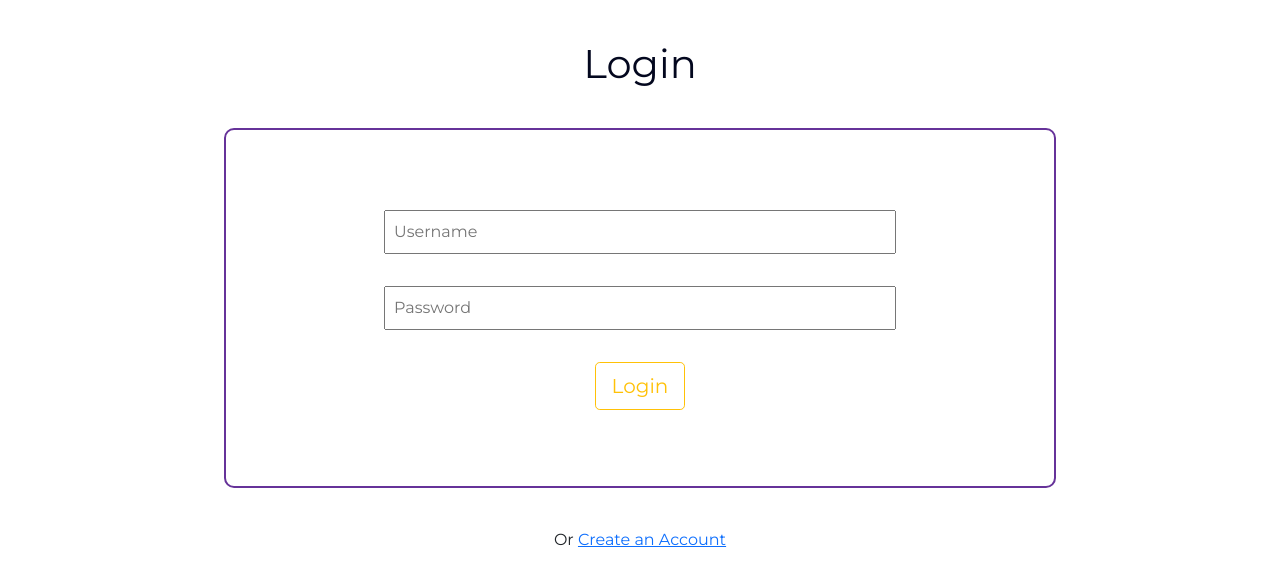
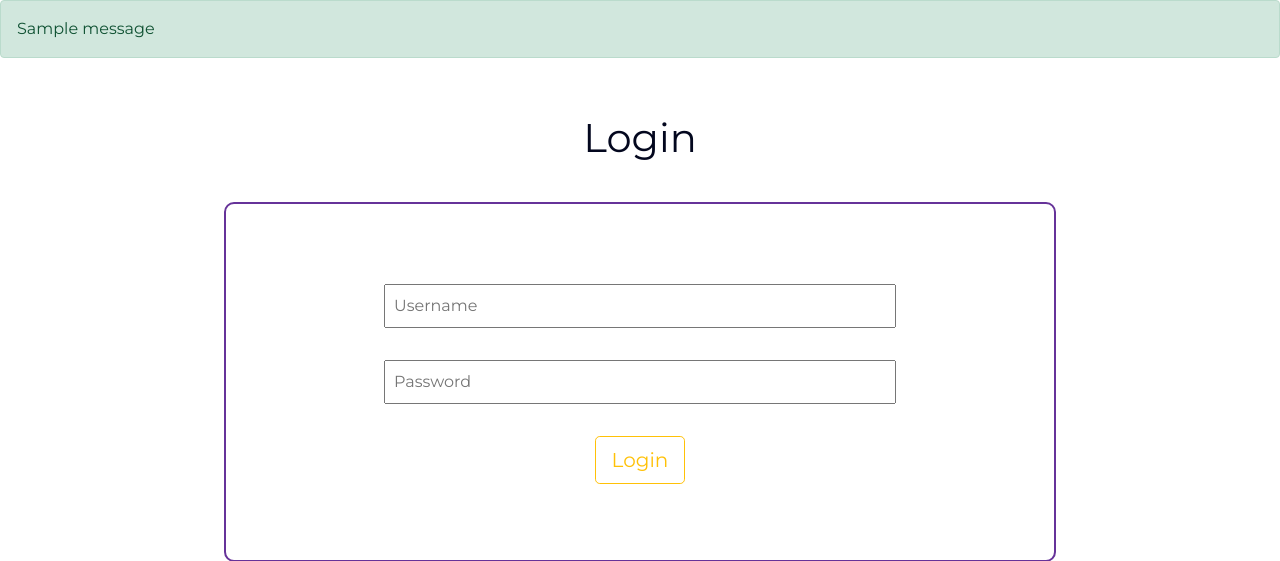
Before and after one commit to jmarcantony/Quizzer, a Flask app: page /login in a window 1280 px wide. Shown: the part 96-657 px from the top of the page. Run offline with Flask 2, Linux system fonts and the light colour scheme; tables that the repository leaves empty hold one stand-in row (values such as "Sample post"); one stand-in notice (Sample message) is shown; some web fonts are replaced.

Commit message:
Add flash messages on login route

```diff
--- a/main.py
+++ b/main.py
@@ -4,7 +4,8 @@ from werkzeug.security import generate_password_hash, check_password_hash
 from flask import Flask, render_template, request, redirect, url_for, flash
 from flask_login import login_required, logout_user, current_user, login_user, LoginManager, UserMixin
 
-# Meta Variables
+
+# META VARIABLES
 app = Flask(__name__)
 app.config['SQLALCHEMY_DATABASE_URI'] = 'sqlite:///quizzer.db'
 app.config['SQLALCHEMY_TRACK_MODIFICATIONS'] = False
@@ -14,7 +15,8 @@ login_manager = LoginManager()
 login_manager.init_app(app)
 year = datetime.date.today().year
 
-# Database Tables
+
+# DATABASE TABLES
 class Quiz(db.Model):
     id = db.Column(db.Integer, primary_key=True)
     name = db.Column(db.String(50), unique=False, nullable=False)
@@ -23,55 +25,65 @@ class Quiz(db.Model):
     total_questions = db.Column(db.Integer, unique=False, nullable=False)
     questions = db.Column(db.PickleType, unique=False, nullable=False)
 
+
 class User(UserMixin, db.Model):
     id = db.Column(db.Integer, primary_key=True)
     username = db.Column(db.String(100))
     password = db.Column(db.String(100))
 
+
 db.create_all()
 
-# Authentication
+
+# AUTHENTICATION
 @login_manager.user_loader
 def load_user(user_id):
     if user_id is not None:
         return User.query.get(user_id)
     return None
 
+
 @login_manager.unauthorized_handler
 def unauthorized():
     return render_template("unautharized.html", year=year)
 
-# Routes
+
+# ROUTES
 @app.route("/")
 def home():
     is_logged_in = current_user.is_authenticated
     return render_template("index.html", year=year, logged_in=is_logged_in)
 
+
 @app.route("/login", methods=["GET", "POST"])
 def login_page():
     if current_user.is_authenticated:
         return redirect(url_for("dashboard"))
+
     if request.method == "GET":
         return render_template("login.html", year=year)
     else:
         username = request.form["username"]
         password = request.form["password"]
         user = User.query.filter_by(username=username).first()
+
+        # Check if user exists and credentials are valid
         if user:
-            real_password = user.password
-            if check_password_hash(real_password, password):
+            if check_password_hash(user.password, password):
                 login_user(user)
                 return redirect(url_for("dashboard"))
-            else:
-                return render_template("login.html", error="Invalid Username or Password", year=year)
-        else:
-            return render_template("login.html", error="Invalid Username or Password", year=year)
+
+        # Redirect to login_page if user does not exist or credentials are invalid
+        flash("Invalid Username or Password", "danger")
+        return redirect(url_for('login_page'))
+
 
 @app.route("/browse")
 def browse():
     quizes = Quiz.query.all()
     is_logged_in = current_user.is_authenticated
     return render_template("browse.html", year=year, quizes=quizes, logged_in=is_logged_in)
+
 
 @app.route("/create-account", methods=["GET", "POST"])
 def create_account():
@@ -94,11 +106,13 @@ def create_account():
 
     return render_template("create-account.html", year=year)
 
+
 @app.route("/logout")
 @login_required
 def logout():
     logout_user()
     return redirect(url_for("home"))
+
 
 @app.route("/dashboard")
 @login_required
@@ -107,6 +121,7 @@ def dashboard():
     username = user.username
     own_quizes = Quiz.query.filter_by(author=username).all()
     return render_template("dashboard.html", year=year, is_dashboard=True, logged_in=True, user=user, own_quizes=own_quizes)
+
 
 @app.route("/create", methods=["GET", "POST"])
 @login_required
@@ -131,6 +146,7 @@ def create():
         # db.session.commit()
         # return render_template("success.html", year=year, logged_in=True)
 
+
 @app.route("/create-questions", methods=["GET", "POST"])
 @login_required
 def create_questions():
@@ -154,11 +170,13 @@ def start_quiz(id):
     else:
         return render_template("notfound.html", year=year, logged_in=is_logged_in), 404
 
+
 # Error Handling
 @app.errorhandler(404)
 def not_found(e):
     is_logged_in = current_user.is_authenticated
     return render_template("notfound.html", year=year, logged_in=is_logged_in), 404
 
+
 if __name__ == "__main__":
     app.run(debug=True, host="0.0.0.0")
--- a/templates/login.html
+++ b/templates/login.html
@@ -7,13 +7,17 @@
 {% endblock %}
 
 {% block content %}
+
+    {% with messages = get_flashed_messages(with_categories=true) %}
+        {% if messages %}
+            {% for category, message in messages %}
+                <div class="alert alert-{{ category }}" role="alert"> {{ message }}</div>
+            {% endfor %}
+        {% endif %}
+    {% endwith %}
+
     <h1 class="login">Login</h1>
     <div class="login-box">
-        {% if error %}
-            <center class="err-center">
-                <p class="error-message">{{ error }}</p>
-            </center>
-        {% endif %}
         <center>
             <form action="/login" method="POST" id="login-form">
                 <input required type="text" name="username" placeholder="Username" id="username">
```
